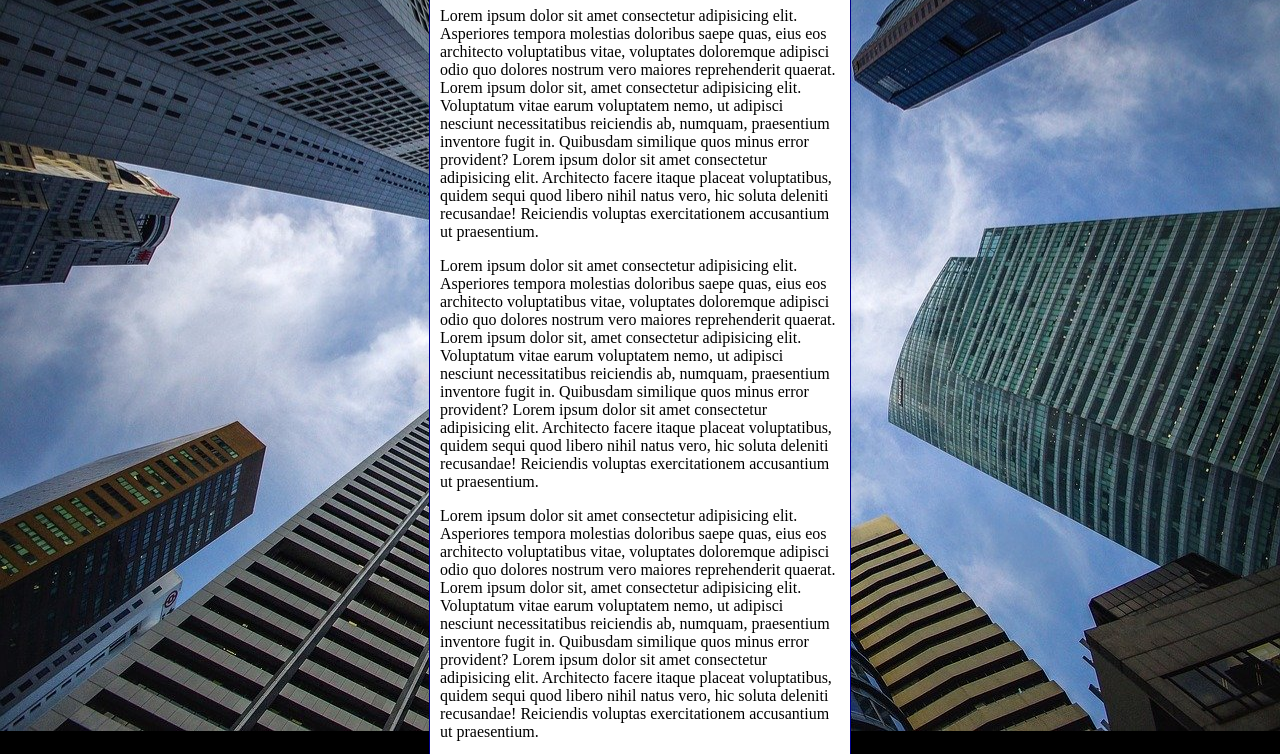
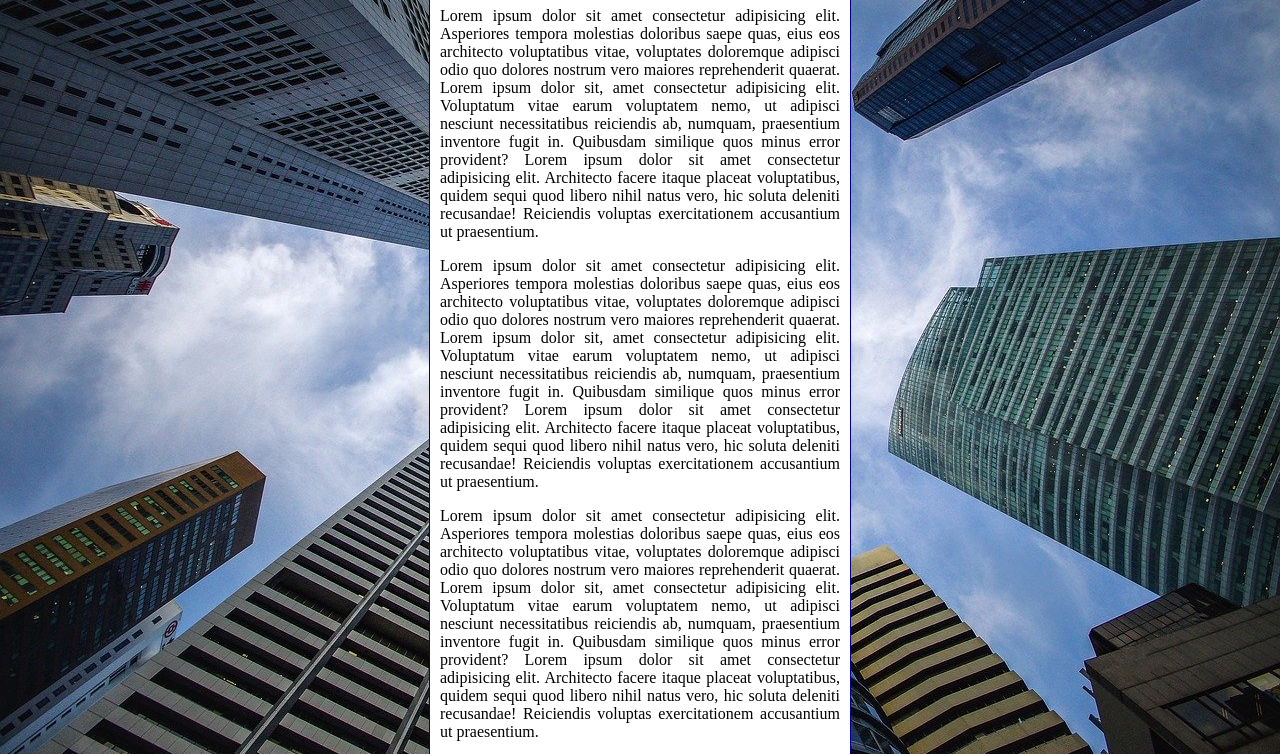
Before and after one commit to manuellerojas18/HTML-CSS, a plain HTML site: page exercicios/EX.022/fundo006.html in a window 1280 px wide. Shown: the part 92-846 px from the top of the page. Drawn offline with Linux system fonts and the light colour scheme.

Commit message:
atualizei o fundo006

```diff
--- a/exercicios/EX.022/fundo006.html
+++ b/exercicios/EX.022/fundo006.html
@@ -3,19 +3,24 @@
 <head>
     <meta charset="UTF-8">
     <meta name="viewport" content="width=device-width, initial-scale=1.0">
-    <title>Document</title>
+    <title>Fundo fixo</title>
     <style>
         body{
-            height: 97vh;
+            /*height: 97vh;
             background-color: black;
             background-image: url('imagens/wallpaper002.jpg');
             background-position: center center;
             background-repeat: no-repeat;
             background-size: cover;
+            background-attachment: fixed;*/
+
+            background: black url('imagens/wallpaper002.jpg') center center no-repeat fixed;
+            background-size: cover;
         }
         main{
             background-color: white;
-            width: 400px;
+            text-align: justify;
+            max-width: 400px;
             padding: 10px;
             margin: auto;
             border: 1px solid darkblue;
```
